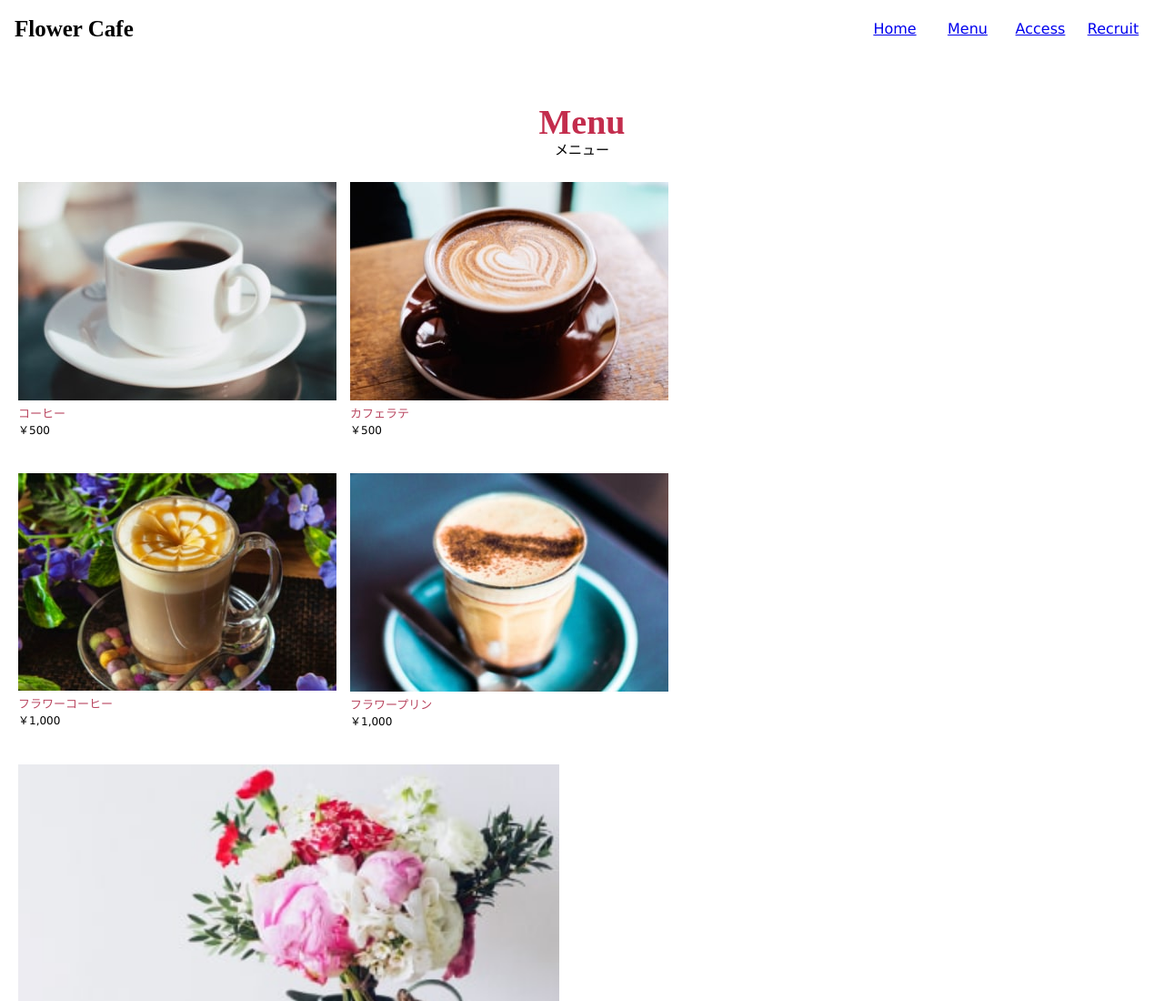
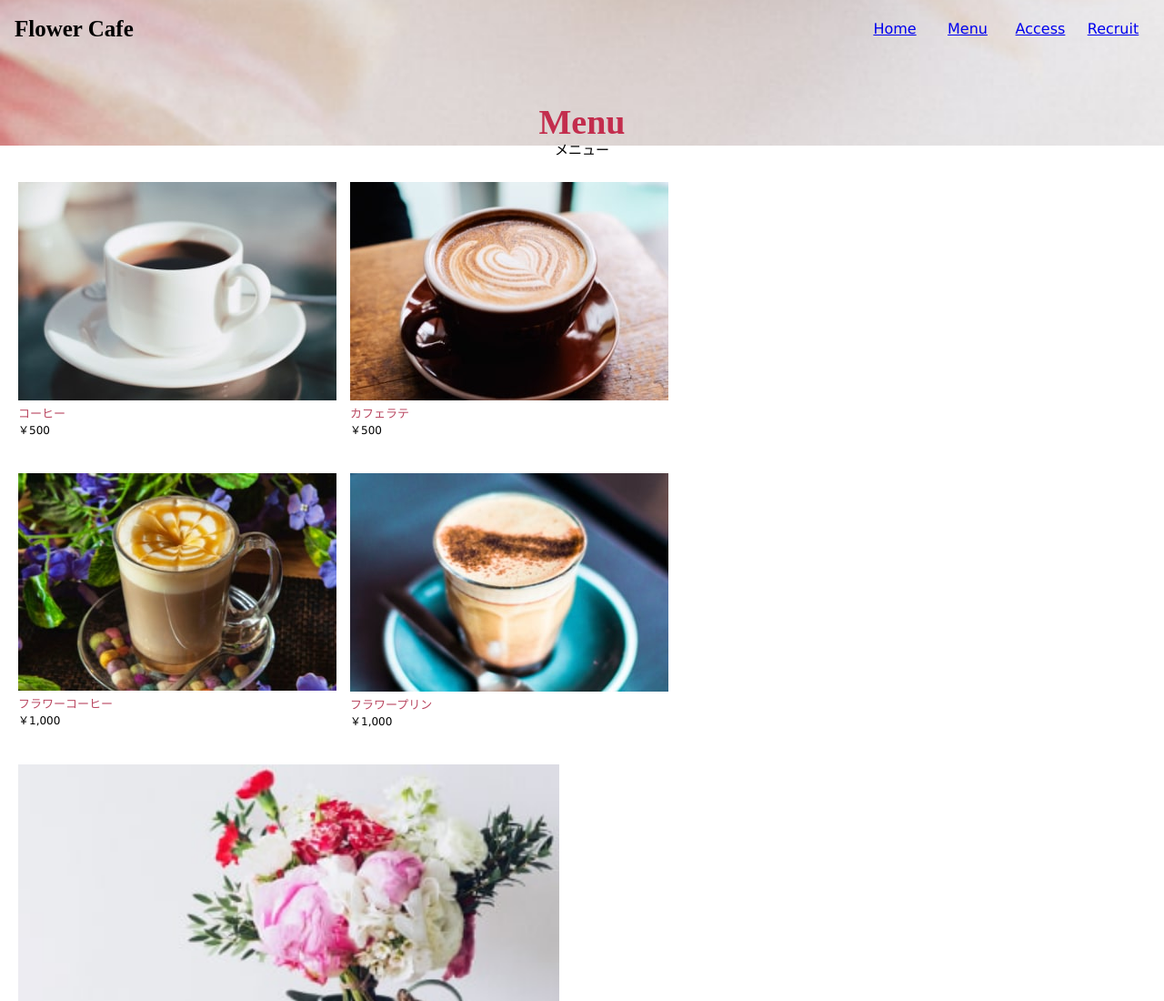
Before and after one commit to takaumikim/porfolio, a plain HTML site: page menu.html in a window 1280 px wide. Shown: the top 1100 px of the page at 91% size. Drawn offline with Linux system fonts and the light colour scheme.

Commit message:
Add files via upload

```diff
--- a/access.css
+++ b/access.css
@@ -132,7 +132,7 @@ header h1 {
 }
 
 .main {
-  background-image: url(../img/bg-header_sp.png);
+  background-image: url(https://github.com/takaumikim/porfolio/blob/97b4814528e6b625f2b1c263c0281afa99dba7c4/img/bg-header_sp.jpg?raw=true);
   background-repeat: no-repeat;
   background-position: center center;
   background-size: cover;
--- a/menu.css
+++ b/menu.css
@@ -131,7 +131,7 @@ header h1 {
 }
 
 .main {
-  background-image: url(../img/bg-header_sp.png);
+  background-image: url(https://github.com/takaumikim/porfolio/blob/97b4814528e6b625f2b1c263c0281afa99dba7c4/img/bg-header_sp.jpg?raw=true);
   background-repeat: no-repeat;
   background-position: center center;
   background-size: cover;
--- a/recruit.css
+++ b/recruit.css
@@ -133,7 +133,7 @@ header h1 {
 }
 
 .main {
-  background-image: url(../img/bg-header_sp.png);
+  background-image: url(https://github.com/takaumikim/porfolio/blob/97b4814528e6b625f2b1c263c0281afa99dba7c4/img/bg-header_sp.jpg?raw=true);
   background-repeat: no-repeat;
   background-position: center center;
   background-size: cover;
```
